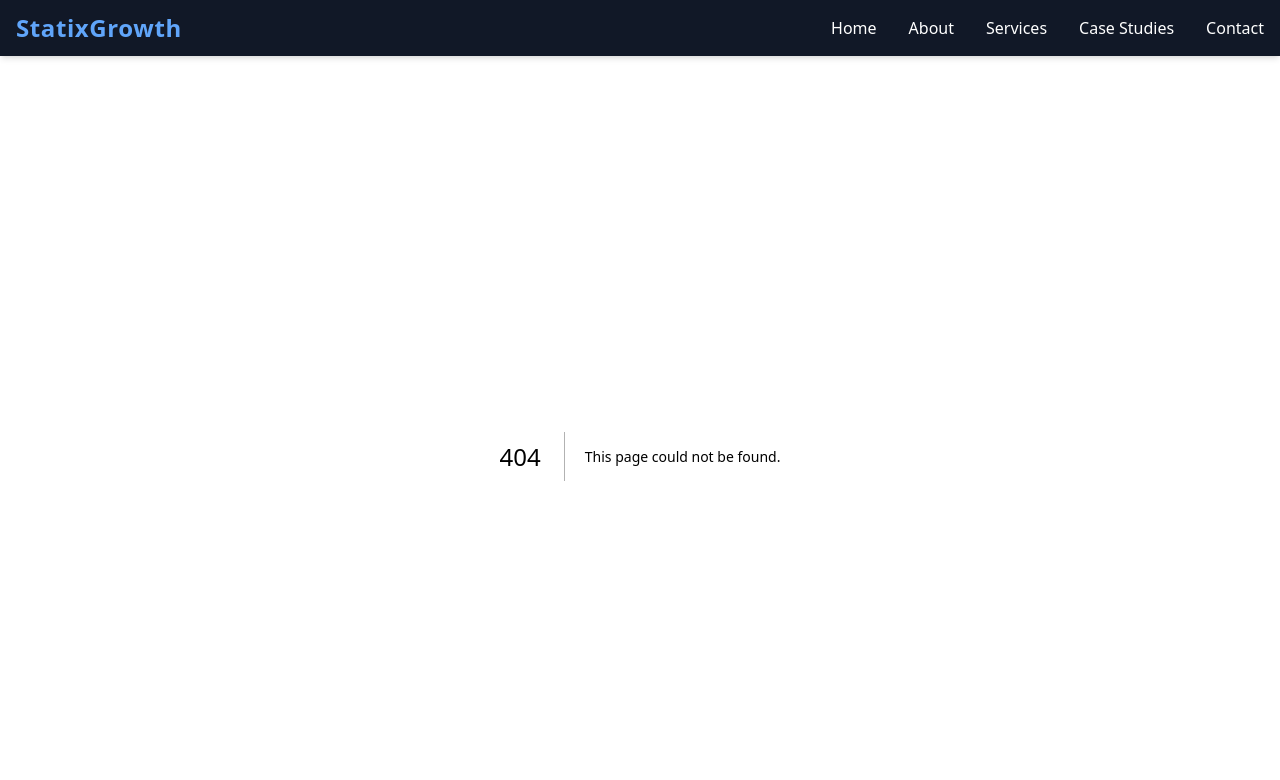
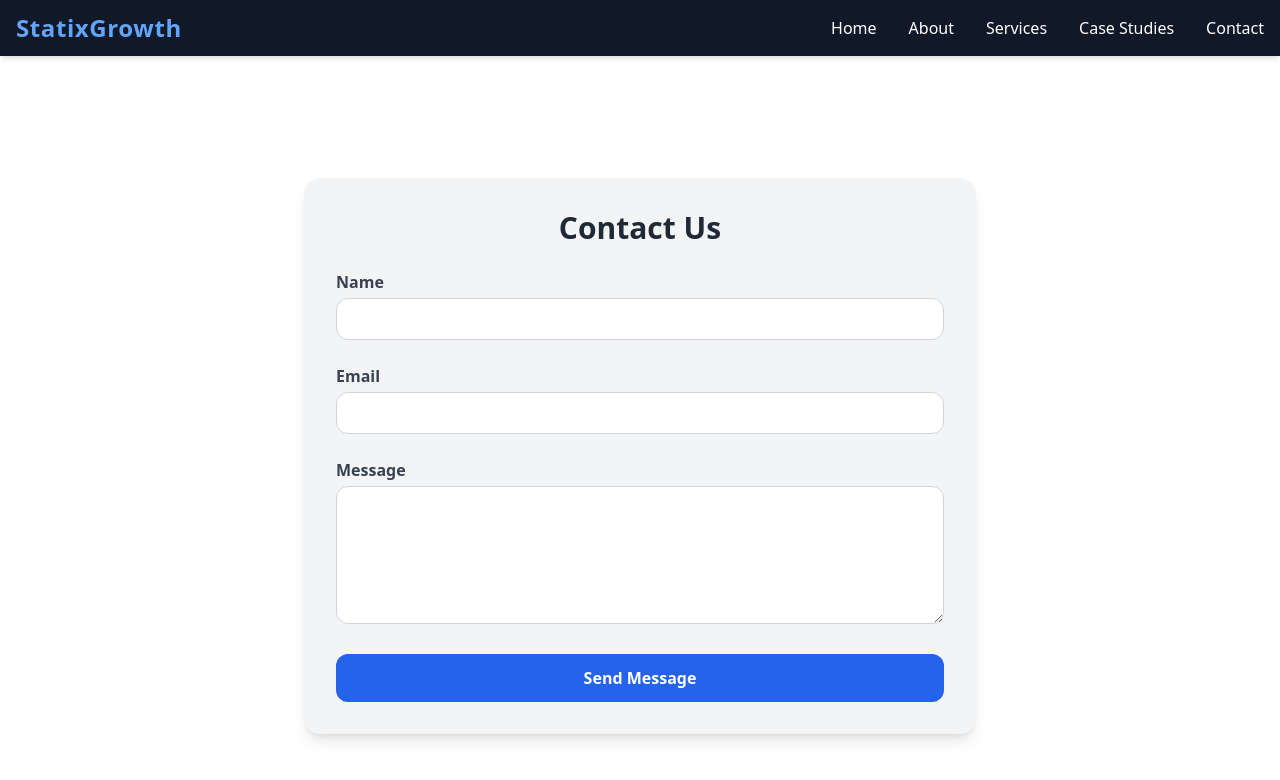
Before and after one commit to kartik-7877/statixgrowth-site, a Next.js app: page /contact in a window 1280 px wide. Before the commit this address had no page. Shown: the top 780 px of the page. Built offline with nearby package versions, Linux system fonts and the light colour scheme.

Commit message:
Add contact page

```diff
--- /dev/null
+++ b/pages/contact.js
@@ -0,0 +1,71 @@
+// pages/contact.js
+
+import Head from 'next/head';
+
+export default function Contact() {
+  return (
+    <>
+      <Head>
+        <title>Contact Us - StatixGrowth</title>
+      </Head>
+      <div className="min-h-screen bg-white flex items-center justify-center px-4 py-12">
+        <div className="w-full max-w-2xl bg-gray-100 rounded-2xl shadow-lg p-8">
+          <h1 className="text-3xl font-bold text-center text-gray-800 mb-6">
+            Contact Us
+          </h1>
+          <form
+            action="https://formspree.io/f/mrblawzb"
+            method="POST"
+            className="space-y-6"
+          >
+            <div>
+              <label htmlFor="name" className="block text-gray-700 font-semibold mb-1">
+                Name
+              </label>
+              <input
+                type="text"
+                id="name"
+                name="name"
+                required
+                className="w-full px-4 py-2 rounded-xl border border-gray-300 focus:outline-none focus:ring-2 focus:ring-blue-400"
+              />
+            </div>
+
+            <div>
+              <label htmlFor="email" className="block text-gray-700 font-semibold mb-1">
+                Email
+              </label>
+              <input
+                type="email"
+                id="email"
+                name="email"
+                required
+                className="w-full px-4 py-2 rounded-xl border border-gray-300 focus:outline-none focus:ring-2 focus:ring-blue-400"
+              />
+            </div>
+
+            <div>
+              <label htmlFor="message" className="block text-gray-700 font-semibold mb-1">
+                Message
+              </label>
+              <textarea
+                id="message"
+                name="message"
+                rows="5"
+                required
+                className="w-full px-4 py-2 rounded-xl border border-gray-300 focus:outline-none focus:ring-2 focus:ring-blue-400"
+              />
+            </div>
+
+            <button
+              type="submit"
+              className="w-full bg-blue-600 text-white py-3 rounded-xl font-semibold hover:bg-blue-700 transition"
+            >
+              Send Message
+            </button>
+          </form>
+        </div>
+      </div>
+    </>
+  );
+}
```
